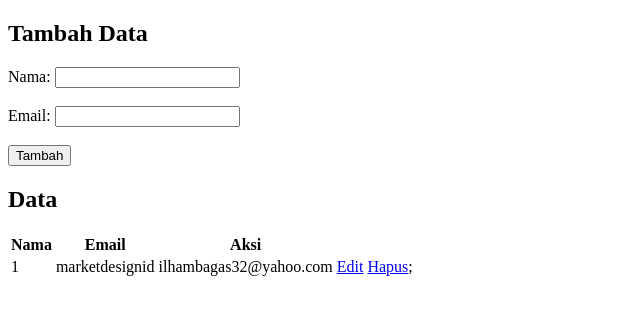
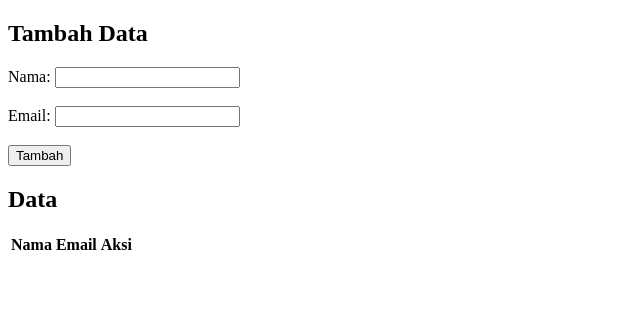
Before and after one commit to fahrianggara/productopia, a PHP site: page /dashboard/index.php in a window 1280 px wide. Shown: the top 315 px of the page, without its empty margins (0-640 px from the left). Run offline with PHP 8.4, Linux system fonts and the light colour scheme; lists and menus that the app fills with data are empty.

Commit message:
Delete udah berhasil

```diff
--- a/dashboard/data.json
+++ b/dashboard/data.json
@@ -1,7 +1 @@
-[
-    {
-        "id": 1,
-        "name": "marketdesignid",
-        "email": "ilhambagas32@yahoo.com"
-    }
-]
+[]
--- a/dashboard/index.php
+++ b/dashboard/index.php
@@ -10,6 +10,11 @@ if (!$data) {
 <html>
 <head>
     <title>CRUD dengan Array PHP</title>
+    <script>
+        function confirmDelete() {
+            return confirm("Apakah Anda yakin ingin menghapus item ini?");
+        }
+    </script>
 </head>
 <body>
     <h2>Tambah Data</h2>
@@ -38,8 +43,8 @@ if (!$data) {
                     <td><?=$row['name']?></td>
                     <td><?=$row['email']?></td>
                     <td>
-                        <a href="edit.php?id=<?=$row['id']?>">Edit</a>
-                        <a href="delete.php?id=<?=$row['id']?>">Hapus</a>;
+                        <a href="edit.php?id='<?=$row['id']?>'">Edit</a>
+                        <a onclick="return confirmDelete()" href="delete.php?id=<?=$row['id']?>">Hapus</a>;
                  </tr>
 
         <?php
```
Also changed, not shown: dashboard/delete.php (+13 -14 lines).
